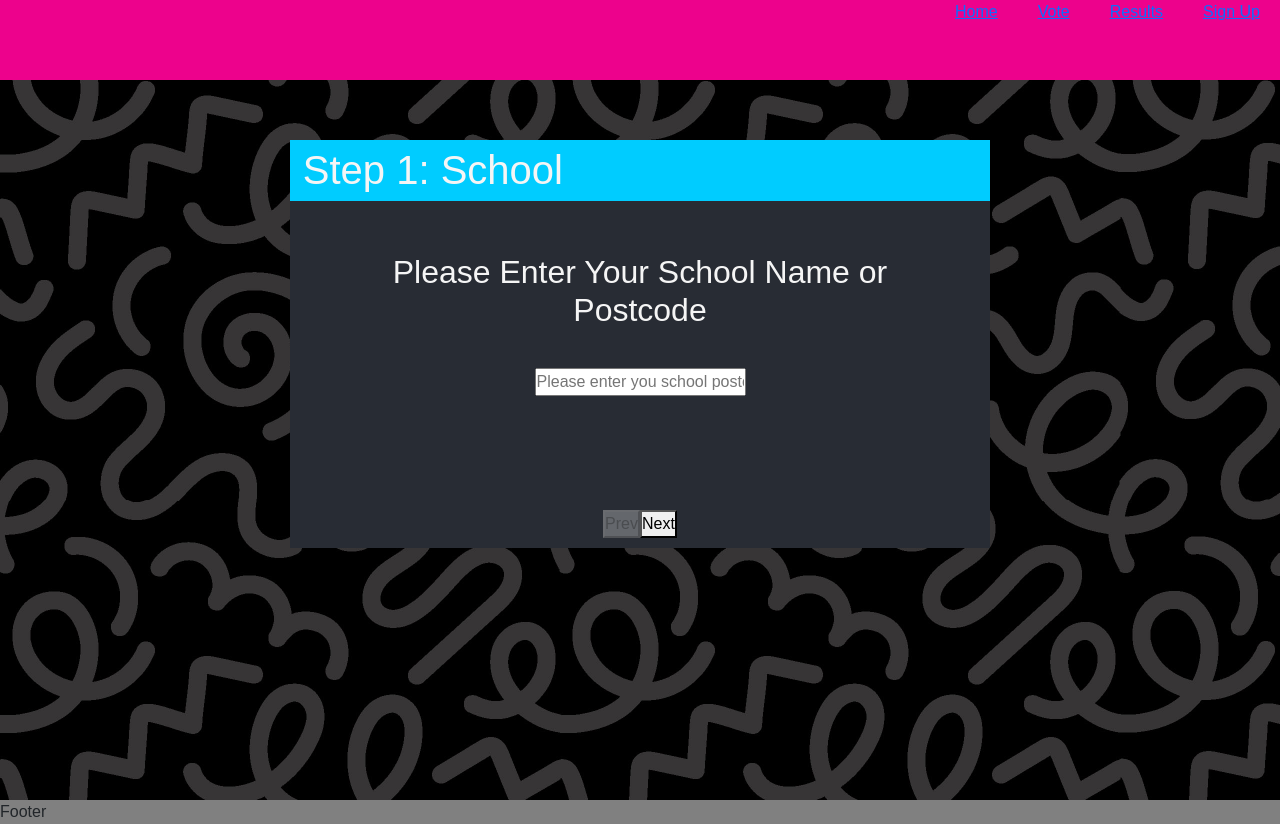
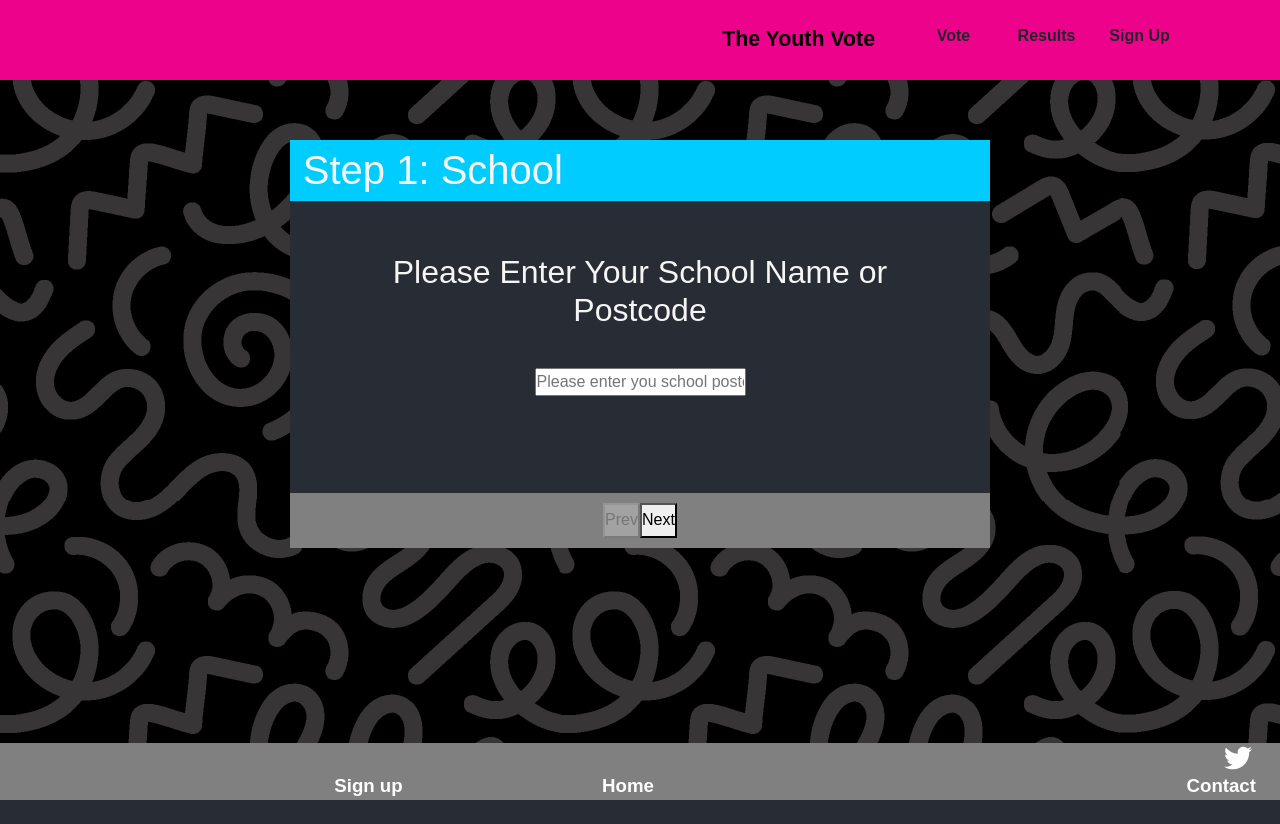
Before and after one commit to jemonaghan/the-youth-vote, a React (Create React App) app in the folder frontend/react-website/: page /sign-up in a window 1280 px wide. After the commit the page ends 800 px from the top, so only its background shows below. Built offline with nearby package versions, Linux system fonts and the light colour scheme.

Commit message:
version with header and footer

```diff
--- /dev/null
+++ b/frontend/react-website/src/components-styling/Footer.css
@@ -0,0 +1,28 @@
+.footer {
+    background-color: grey;
+    min-height: 55px;
+    position: fixed;
+    bottom: 0;
+    left: 0;
+    right: 0;
+    width: 100vw;
+}
+/* .container {
+    min-height: calc(100vh - 34px);
+} */
+.footer--pin {
+    position: relative;
+    left: 0;
+    bottom: 0;
+}
+.footer-link {
+    text-decoration: none;
+    color: white;
+    font-size: 14pt;
+}
+.footer-link:hover {
+    text-decoration: none;
+    color: white;
+    background-color: #FF8702;
+    color: black;
+}
--- a/frontend/react-website/src/components-styling/Nav.css
+++ b/frontend/react-website/src/components-styling/Nav.css
@@ -1,14 +1,38 @@
 nav{
     background-color: #ED028C;
-    height: 80px;
+    min-height: 80px;
     text-align: right;
 }
-
-nav li{
-    display: inline-block;
-}
-
 
 nav a {
     padding: 5px 20px;
 }
+
+.navbar-logo {
+    text-decoration: none;
+    font-size: 16pt;
+    font-weight: bold;
+    color: black;
+}
+
+.navbar-logo:hover {
+    text-decoration: none;
+    color: white;
+    background-color: #FF8702;
+    color: black;
+}
+
+
+.nav-link {
+    text-decoration: none;
+    font-size: 18pt;
+    font-weight: bold;
+    color: black;
+}
+
+.nav-link:hover {
+    text-decoration: none;
+    color: white;
+    background-color: #FF8702;
+    color: black;
+}
--- a/frontend/react-website/src/components/Footer.js
+++ b/frontend/react-website/src/components/Footer.js
@@ -1,9 +1,36 @@
-import React from 'react'
+import  '../components-styling/Footer.css';
+import React from 'react';
+import { FaTwitter } from 'react-icons/fa';
+import { Link } from 'react-router-dom';
 
 function Footer() {
   return (
-    <footer>Footer</footer>
+
+     <footer className='footer--pin' role ='navigation'>
+        <div className='footer'>
+        <div className='row text-end'>
+        <div className='col'>
+        </div>
+        <div className='col-1 text-center'>
+        <a className='footer-link'href='https://twitter.com/CodeFirstGirls?ref_src=twsrc%5Egoogle%7Ctwcamp%5Eserp%7Ctwgr%5Eauthor'>
+        <FaTwitter color='white' size='1.5em' /></a>
+          </div>
+        <div className='row'>
+        <div className='col-sm-8 col-md-4'>
+        <Link to='/'className='footer-link'>Sign up</Link>
+          </div>
+        <div className='col-4 d-none d-md-block text-center'>
+        <Link to='/'className='footer-link'>Home</Link>
+          </div>
+        <div className='col-4 text-end'>
+        <Link to='javascript:void(0)'
+        className='footer-link'
+        onClick={() => window.location = 'mailto:the-youth-vote@domain.com'}>Contact</Link>
+          </div>
+          </div>
+          </div>
+         </div>
+      </footer>
   )
 }
-
 export default Footer
--- a/frontend/react-website/src/components/NavBar.js
+++ b/frontend/react-website/src/components/NavBar.js
@@ -1,27 +1,45 @@
 import "../components-styling/Nav.css"
+import 'bootstrap/dist/css/bootstrap.min.css';
+import React from "react";
+import { BrowserRouter, Route, Link } from "react-router-dom";
 
-import React from "react";
-import { Link } from "react-router-dom";
 
 function Navbar() {
   return (
-    <nav>
-      <ul>
-        <li>
-          <Link to="/">Home</Link>
-        </li>
-        <li>
-          <Link to="/vote">Vote</Link>
-        </li>
-        <li>
-          <Link to="/results">Results</Link>
-        </li>
-        <li>
-          <Link to="/sign-up">Sign Up</Link>
-        </li>
-      </ul>
-    </nav>
-  );
+    <nav className="nav-bar">
+      <div className="container">
+        <div className="row">
+          <div className="col-12">
+            <>
+            &nbsp;
+            </>
+            </div>
+            <div className="row">
+              <div className="col-9 text-left">
+              <Link to="/home" className="navbar-logo">
+                The Youth Vote
+              </Link>
+              </div>
+              <div className="col-1 text-center">
+              <Link to="/vote"className="nav-link">Vote</Link>
+              </div>
+              <div className="col-1 text-center">
+              <Link to="/results" className="nav-link">Results</Link>
+              </div>
+              <div className="col-1 text-center">
+              <Link to="/sign-up"className="nav-link">Sign Up</Link>
+              </div>
+              <div className="row">
+              <div className="col-12">
+                <>
+                &nbsp;
+                </>
+              </div>
+            </div>
+            </div>
+        </div>
+      </div>
+      </nav>
+      )
 }
-
 export default Navbar;
--- a/frontend/react-website/src/index.css
+++ b/frontend/react-website/src/index.css
@@ -13,14 +13,6 @@ body {
   -moz-osx-font-smoothing: grayscale;
 }
 
-footer{
-  background-color: grey;
-  min-height: 20px;
-  position: relative;
-  bottom: 0;
-  width: 100vw;
-}
-
 code {
   font-family: source-code-pro, Menlo, Monaco, Consolas, 'Courier New',
     monospace;
--- /dev/null
+++ b/package.json
@@ -0,0 +1,5 @@
+{
+  "dependencies": {
+    "react-icons": "^4.4.0"
+  }
+}
```
Also changed, not shown: 2 other files (tests, documents, lock files or other folders).
